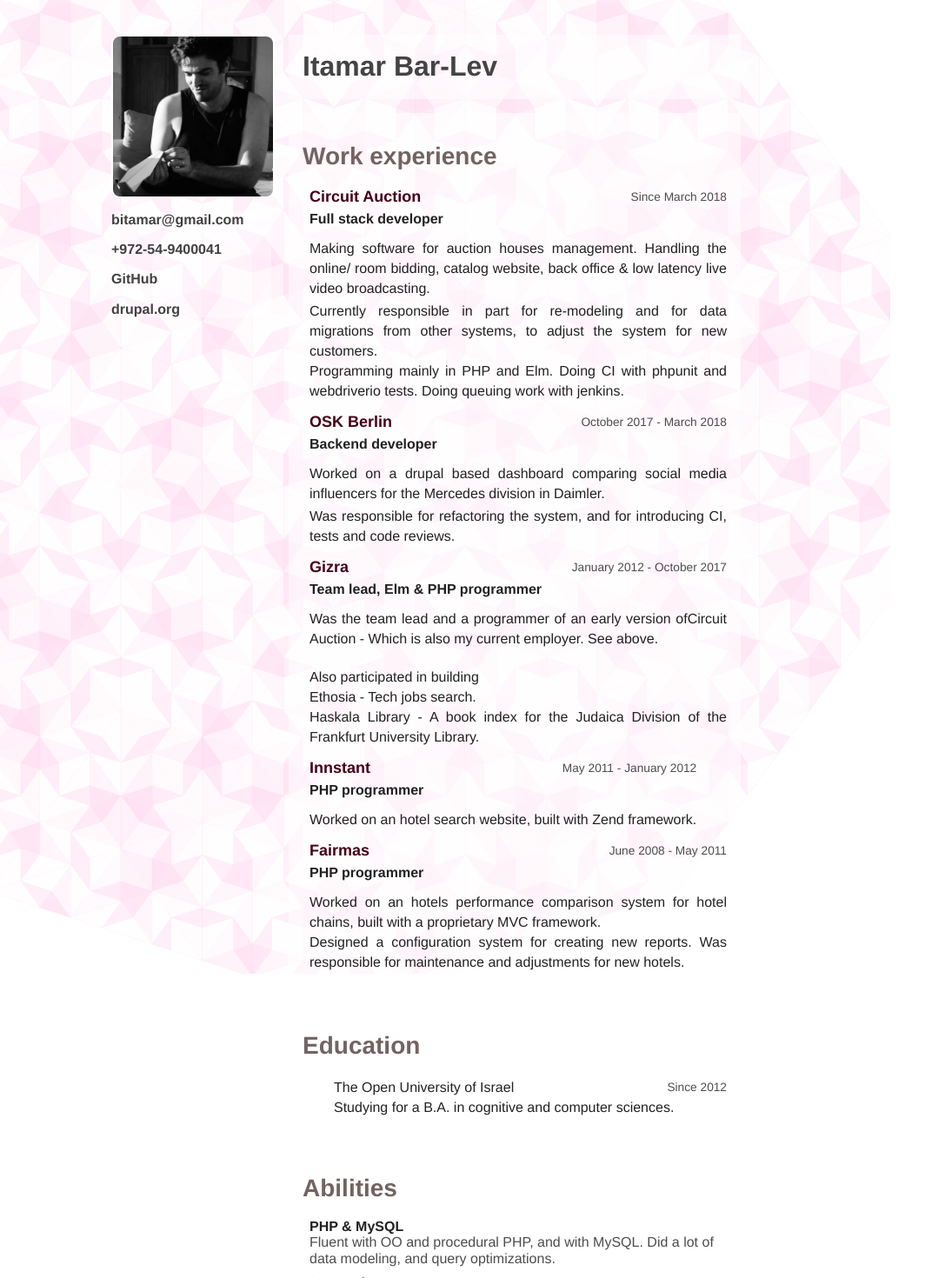
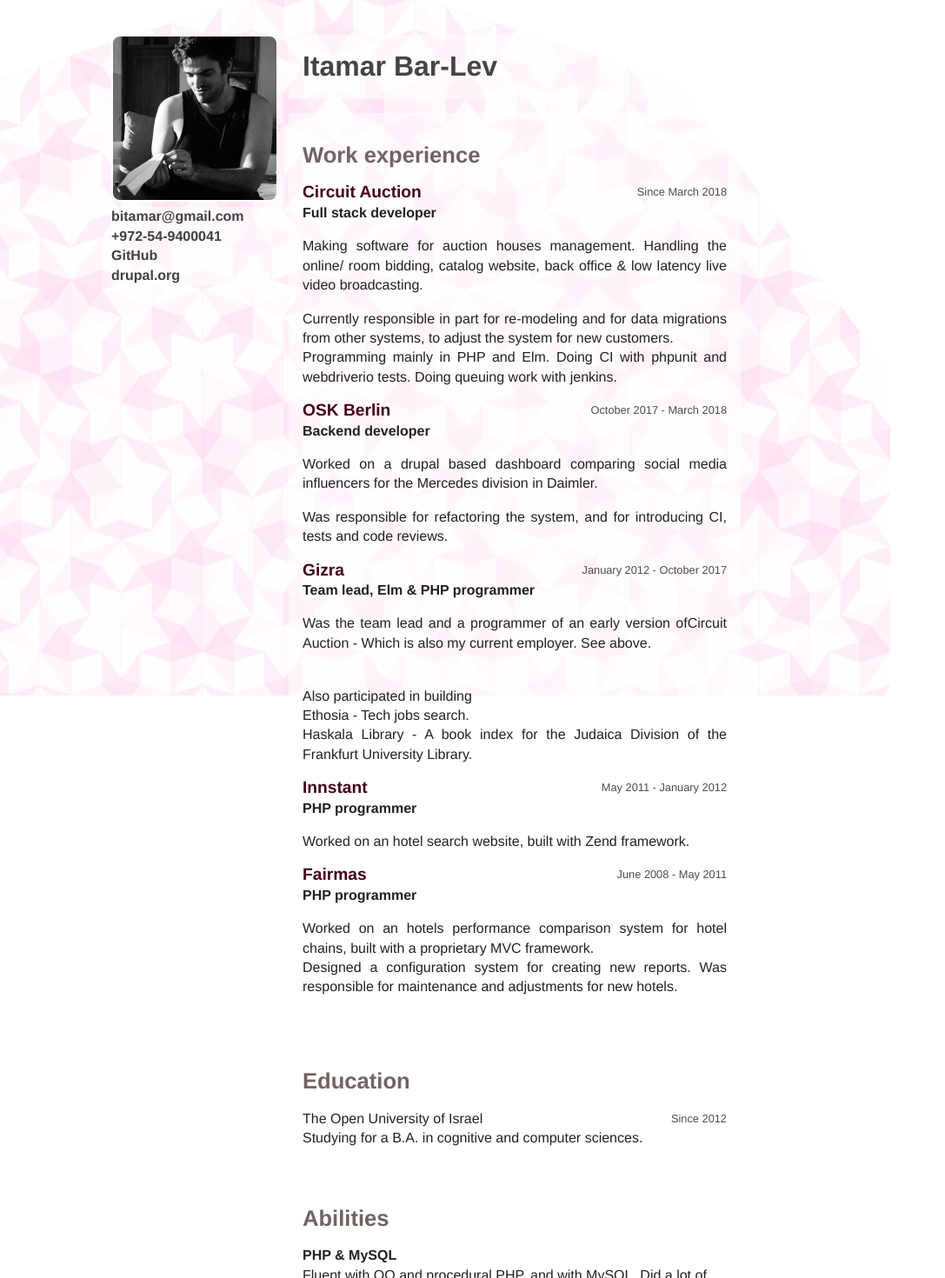
Before and after one commit to bitamar/cv, a React (Create React App) app: page / in a window 1280 px wide. Shown: the top 1470 px of the page at 87% size, without its empty margins (0-1087 px from the left). Built offline with nearby package versions, Linux system fonts and the light colour scheme.

Commit message:
sass + css cleanup

```diff
--- a/package.json
+++ b/package.json
@@ -45,6 +45,7 @@
   },
   "devDependencies": {
     "gh-pages": "^3.2.3",
-    "prettier": "^2.4.1"
+    "prettier": "^2.4.1",
+    "sass": "^1.43.4"
   }
 }
--- a/src/App.css
+++ /dev/null
@@ -1,284 +0,0 @@
-body {
-  font-family: "Helvetica Neue", Arial, Helvetica, sans-serif;
-  line-height: 1.4em;
-  color: rgba(0, 0, 0, 0.87);
-  margin: 0;
-}
-
-h1 {
-  line-height: 1.3em;
-  padding: 0;
-  margin: 0;
-  min-height: 1rem;
-  color: #444;
-  font-size: 32px;
-}
-
-h1.narrow-only {
-  float: left;
-  margin-left: 10px;
-  color: #424141;
-  font-size: 1.7rem;
-}
-
-h2 {
-  font-size: 28px;
-  color: #736363;
-}
-
-p {
-  margin: 0 0 1em;
-  line-height: 1.4em;
-}
-
-a {
-  text-decoration: none;
-  color: #424141;
-  font-weight: bold;
-}
-a:hover {
-  color: lightpink !important;
-  text-decoration: none;
-}
-
-.ui.list {
-  list-style-type: none;
-  margin: 1em 0;
-  padding: 0;
-  font-size: 1em;
-}
-.ui.list:first-child {
-  margin-top: 0;
-  padding-top: 0;
-}
-.ui.list:last-child {
-  margin-bottom: 0;
-  padding-bottom: 0;
-}
-.ui.list > .item {
-  display: list-item;
-  table-layout: fixed;
-  list-style: none outside;
-  line-height: 1.14em;
-  margin-top: 16px;
-}
-
-.ui.list > .item:first-child {
-  padding-top: 0;
-}
-.ui.list > .item:last-child {
-  padding-bottom: 0;
-}
-.ui.list > .item .content {
-  line-height: 1.14285714em;
-}
-.ui.list > .item .icon + .content {
-  display: table-cell;
-  padding: 0 0 0 0.5em;
-  vertical-align: top;
-}
-.ui.list > .item .header {
-  display: block;
-  margin: 0;
-  font-weight: bold;
-  color: rgba(0, 0, 0, 0.87);
-}
-.ui.list > .item .description {
-  display: block;
-  color: rgba(0, 0, 0, 0.7);
-}
-
-p {
-  margin-bottom: 0.15em;
-  line-height: 23px;
-  text-align: justify;
-}
-
-.ui.segment {
-  position: relative;
-  margin: 1rem 0;
-  padding: 1em 1em;
-  font-size: 1rem;
-  background-color: rgba(255, 255, 255, 0.55);
-}
-.ui.segment .item {
-  margin-top: 10px;
-}
-
-.ui.segment .content.indented {
-  padding-left: 36px;
-}
-.ui.segment .summary {
-  line-height: 25px;
-}
-.ui.segment .summary.workplace .title {
-  color: #440017;
-  font-size: 18px;
-  font-weight: bold;
-}
-.ui.segment:first-child {
-  margin-top: 0;
-}
-.ui.segment:last-child {
-  margin-bottom: 0;
-}
-
-.ui.card {
-  margin: 0 auto;
-}
-.ui.card:first-child {
-  margin-top: 0;
-}
-.ui.card:last-child {
-  margin-bottom: 0;
-}
-.ui.card img {
-  display: block;
-  width: 100%;
-  height: auto;
-  filter: grayscale(30%);
-  border-radius: 10px;
-  border: 2px solid white;
-}
-.ui.card .content {
-  border: none;
-  background: none;
-  font-weight: bold;
-}
-.ui.card .extra {
-  background-color: rgba(255, 255, 255, 0.35);
-  color: rgba(0, 0, 0, 0.4);
-}
-.ui.card .extra > div {
-  margin-top: 0.4em;
-}
-.ui.card .extra > div:first-child {
-  margin-top: 0;
-}
-
-#background {
-  width: 100%;
-  min-width: 400px;
-  position: absolute;
-  top: -20%;
-  left: -20%;
-  z-index: -100;
-  transition: top 0.5s;
-}
-
-.container {
-  padding-top: 3em;
-}
-
-.date {
-  display: inline-block;
-  float: right;
-  font-weight: 400;
-  font-size: 0.85714286em;
-  font-style: normal;
-  margin: 0 0 0 0.5em;
-  padding: 0;
-  color: rgba(0, 0, 0, 0.7);
-}
-
-.role {
-  margin: 0 0 10px;
-  font-weight: bold;
-  display: block;
-  line-height: 25px;
-}
-
-span.category {
-  font-weight: bold;
-}
-
-.column {
-  float: left;
-  margin-top: 40px;
-}
-.column.contact {
-  width: 184px;
-  margin-left: 10%;
-}
-.column.details {
-  width: 520px;
-  margin-left: 20px;
-}
-
-@media (max-width: 1200px) {
-  .column.contact {
-    margin-left: 10px;
-  }
-}
-@media (min-width: 1001px) {
-  .narrow-only {
-    display: none;
-  }
-}
-@media (max-width: 1000px) {
-  body {
-    padding: 10px;
-  }
-
-  .column {
-    float: none;
-  }
-  .column.contact {
-    margin: 0 auto;
-    width: auto;
-    max-width: 520px;
-  }
-
-  .column.contact .ui.card .extra.content {
-    clear: none;
-    margin-left: 10px;
-    float: left;
-    width: 300px;
-    font-size: 11px;
-  }
-  .column.contact .ui.card .item {
-    display: inline-block;
-    padding: 0;
-    margin-right: 15px;
-    min-width: 60px;
-  }
-
-  .column.contact .ui.card img {
-    max-width: 16%;
-    float: left;
-  }
-
-  .column.details {
-    width: auto;
-    max-width: 520px;
-    margin: 10px auto 0;
-  }
-
-  #background {
-    left: 0;
-  }
-
-  .wide-only {
-    display: none;
-  }
-}
-
-@media print {
-  #background {
-    display: none;
-  }
-
-  html {
-    font-size: 14px;
-  }
-
-  .column.details {
-    width: 930px;
-  }
-}
-
-.clearfix:after {
-  content: "";
-  display: table;
-  clear: both;
-}
--- /dev/null
+++ b/src/App.scss
@@ -0,0 +1,172 @@
+body {
+  font-family: "Helvetica Neue", Arial, Helvetica, sans-serif;
+  line-height: 1.4em;
+  color: rgba(0, 0, 0, 0.87);
+  margin: 0;
+}
+
+h1 {
+  font-size: 2em;
+  line-height: 1.3em;
+  padding: 0;
+  margin: 0;
+  color: #444;
+}
+
+h2 {
+  font-size: 1.6em;
+  color: #736363;
+}
+
+p {
+  margin: 0 0 1em;
+  text-align: justify;
+}
+
+a {
+  text-decoration: none;
+  color: #424141;
+  font-weight: bold;
+
+  &:hover {
+    color: lightpink;
+    text-decoration: none;
+  }
+}
+
+.list > .item .header {
+  font-weight: bold;
+}
+
+.segment {
+  margin: 1em 0;
+  padding: 1em 1em;
+  background-color: rgba(255, 255, 255, 0.55);
+
+  &:first-child {
+    margin-top: 0;
+  }
+  &:last-child {
+    margin-bottom: 0;
+  }
+  .summary.workplace .title {
+    color: #440017;
+    font-size: 1.2em;
+    font-weight: bold;
+  }
+}
+
+.card {
+  img {
+    border-radius: 10px;
+    border: 2px solid white;
+  }
+
+  .extra {
+    background-color: rgba(255, 255, 255, 0.55);
+  }
+}
+
+#background {
+  width: 100%;
+  height: 100%;
+  position: absolute;
+  /*top: -20%;*/
+  left: -20%;
+  z-index: -100;
+  background-size: cover;
+}
+
+.date {
+  float: right;
+  font-size: 0.8em;
+  color: rgba(0, 0, 0, 0.7);
+}
+
+.role {
+  font-weight: bold;
+}
+
+.column {
+  float: left;
+  margin-top: 40px;
+}
+.column.contact {
+  width: 184px;
+  margin-left: 10%;
+}
+.column.details {
+  width: 520px;
+  margin-left: 20px;
+}
+
+.narrow {
+  h1 {
+    float: left;
+    margin-left: 10px;
+    color: #424141;
+    font-size: 1.4em;
+  }
+
+  .column {
+    float: none;
+  }
+  .column.contact {
+    margin: 0 auto;
+    width: auto;
+    max-width: 520px;
+  }
+
+  .column.contact .card .extra.content {
+    clear: none;
+    margin-left: 10px;
+    float: left;
+    width: 300px;
+    font-size: 11px;
+  }
+  .column.contact .card .item {
+    display: inline-block;
+    padding: 0;
+    margin-right: 15px;
+    min-width: 60px;
+  }
+
+  .column.contact .card img {
+    max-width: 16%;
+    float: left;
+  }
+
+  .column.details {
+    width: auto;
+    max-width: 520px;
+    margin: 10px auto 0;
+  }
+
+  #background {
+    left: 0;
+  }
+
+  .wide-only {
+    display: none;
+  }
+}
+
+@media print {
+  #background {
+    display: none;
+  }
+
+  html {
+    font-size: 14px;
+  }
+
+  .column.details {
+    width: 930px;
+  }
+}
+
+.clearfix:after {
+  content: "";
+  display: table;
+  clear: both;
+}
--- a/src/App.tsx
+++ b/src/App.tsx
@@ -2,27 +2,31 @@ import React from "react";
 import bg from "./penrose.svg";
 import itamarSmall from "./itamar122.webp";
 import itamarLarge from "./itamar376.webp";
-import "./App.css";
+import "./App.scss";
 
 function App() {
   const [width, setWidth] = React.useState(window.innerWidth);
+  const narrow = width <= 1000;
 
   React.useEffect(() => {
     window.addEventListener("resize", () => setWidth(window.innerWidth));
   }, []);
-  console.log({ width });
+
   return (
+    <div className={narrow ? "narrow" : ""}>
+      <div id="background" style={{ backgroundImage: `url(${bg})` }} />
+      <div className="column contact">
+        <div className="card">
+          {narrow ? (
             <>
-      <div className="column contact">
-        <div className="ui card">
-          <div className="clearfix">
-            {width <= 1000 ? (
               <img
                 width="61"
                 height="61"
                 src={itamarSmall}
                 alt="Itamar Bar-Lev"
               />
+              <h1>Itamar Bar-Lev</h1>
+            </>
           ) : (
             <img
               width="188"
@@ -31,9 +35,9 @@ function App() {
               alt="Itamar Bar-Lev"
             />
           )}
-            <h1 className="narrow-only">Itamar Bar-Lev</h1>
+
           <div className="extra content">
-              <div className="ui list">
+            <div className="list">
               <div className="item">
                 <a href="mailto:bitamar@gmail.com">bitamar@gmail.com</a>
               </div>
@@ -50,17 +54,18 @@ function App() {
           </div>
         </div>
       </div>
-      </div>
 
       <div className="column details">
-        <div className="ui segment wide-only">
+        {!narrow && (
+          <div className="segment">
             <h1>Itamar Bar-Lev</h1>
           </div>
-        <div className="ui segment work">
+        )}
+        <div className="segment work">
           <h2>Work experience</h2>
-          <div className="ui list">
+          <div className="list">
             <div className="item">
-              <i className="angle right icon" />
+              <i />
               <div className="content">
                 <div className="summary workplace">
                   <span className="title">Circuit Auction</span>
@@ -87,7 +92,7 @@ function App() {
               </div>
             </div>
             <div className="item">
-              <i className="angle right icon" />
+              <i />
               <div className="content">
                 <div className="summary workplace">
                   <span className="title">OSK Berlin</span>
@@ -110,7 +115,7 @@ function App() {
               </div>
             </div>
             <div className="item">
-              <i className="angle right icon" />
+              <i />
               <div className="content">
                 <div className="summary workplace">
                   <span className="title">Gizra</span>
@@ -142,7 +147,7 @@ function App() {
               </div>
             </div>
             <div className="item">
-              <i className="angle right icon" />
+              <i />
               <div className="content">
                 <div className="summary workplace">
                   <span className="title">Innstant</span>
@@ -161,7 +166,7 @@ function App() {
               </div>
             </div>
             <div className="item">
-              <i className="angle right icon" />
+              <i />
               <div className="content">
                 <div className="summary workplace">
                   <span className="title">Fairmas</span>
@@ -185,9 +190,9 @@ function App() {
             </div>
           </div>
         </div>
-        <div className="ui segment">
+        <div className="segment">
           <h2>Education</h2>
-          <div className="content indented">
+          <div className="content">
             <div className="summary">
               The Open University of Israel
               <div className="date">Since 2012</div>
@@ -195,11 +200,11 @@ function App() {
             <div>Studying for a B.A. in cognitive and computer sciences.</div>
           </div>
         </div>
-        <div className="ui segment">
+        <div className="segment">
           <h2>Abilities</h2>
-          <div className="ui list">
+          <div className="list">
             <div className="item">
-              <i className="angle right icon" />
+              <i />
               <div className="content">
                 <div className="header">PHP &amp; MySQL</div>
                 <div className="description">
@@ -209,7 +214,7 @@ function App() {
               </div>
             </div>
             <div className="item">
-              <i className="angle right icon" />
+              <i />
               <div className="content">
                 <div className="header">Javascript</div>
                 <div className="description">
@@ -219,7 +224,7 @@ function App() {
               </div>
             </div>
             <div className="item">
-              <i className="angle right icon" />
+              <i />
               <div className="content">
                 <div className="header">
                   <a href="https://elm-lang.org/">Elm</a>
@@ -231,7 +236,7 @@ function App() {
               </div>
             </div>
             <div className="item">
-              <i className="angle right icon" />
+              <i />
               <div className="content">
                 <div className="header">Drupal</div>
                 <div className="description">
@@ -242,7 +247,7 @@ function App() {
               </div>
             </div>
             <div className="item">
-              <i className="angle right icon" />
+              <i />
               <div className="content">
                 <div className="header">HTML &amp; CSS</div>
                 <div className="description">
@@ -251,7 +256,7 @@ function App() {
               </div>
             </div>
             <div className="item">
-              <i className="angle right icon" />
+              <i />
               <div className="content">
                 <div className="header">Etc.</div>
                 <div className="description">
@@ -262,18 +267,16 @@ function App() {
               </div>
             </div>
             <div className="item">
-              <i className="angle right icon" />
+              <i />
               <div className="content">
-                Fluent in <span className="category">English</span> and{" "}
-                <span className="category">Hebrew</span>. Speaks basic{" "}
-                <span className="category">German</span>.
+                Fluent in <b>English</b> and <b>Hebrew</b>. Speaks basic{" "}
+                <b>German</b>.
               </div>
             </div>
           </div>
         </div>
       </div>
-      <img id="background" src={bg} alt="🌟" />
-    </>
+    </div>
   );
 }
 
--- a/src/index.tsx
+++ b/src/index.tsx
@@ -13,4 +13,4 @@ ReactDOM.render(
 // If you want to start measuring performance in your app, pass a function
 // to log results (for example: reportWebVitals(console.log))
 // or send to an analytics endpoint. Learn more: https://bit.ly/CRA-vitals
-reportWebVitals();
+reportWebVitals(console.log);
```
Also changed, not shown: 1 other file (tests, documents, lock files or other folders). Lines whose indentation alone changed are shown as unchanged.
